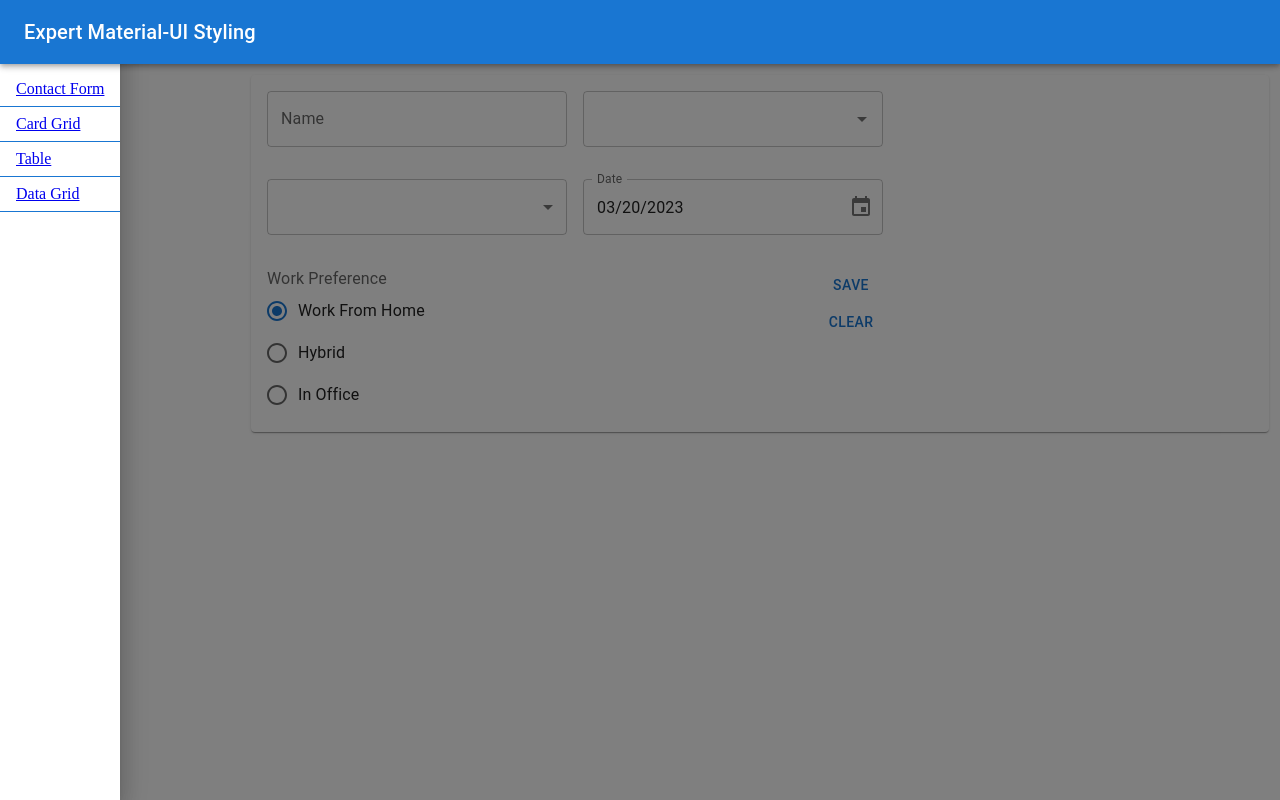
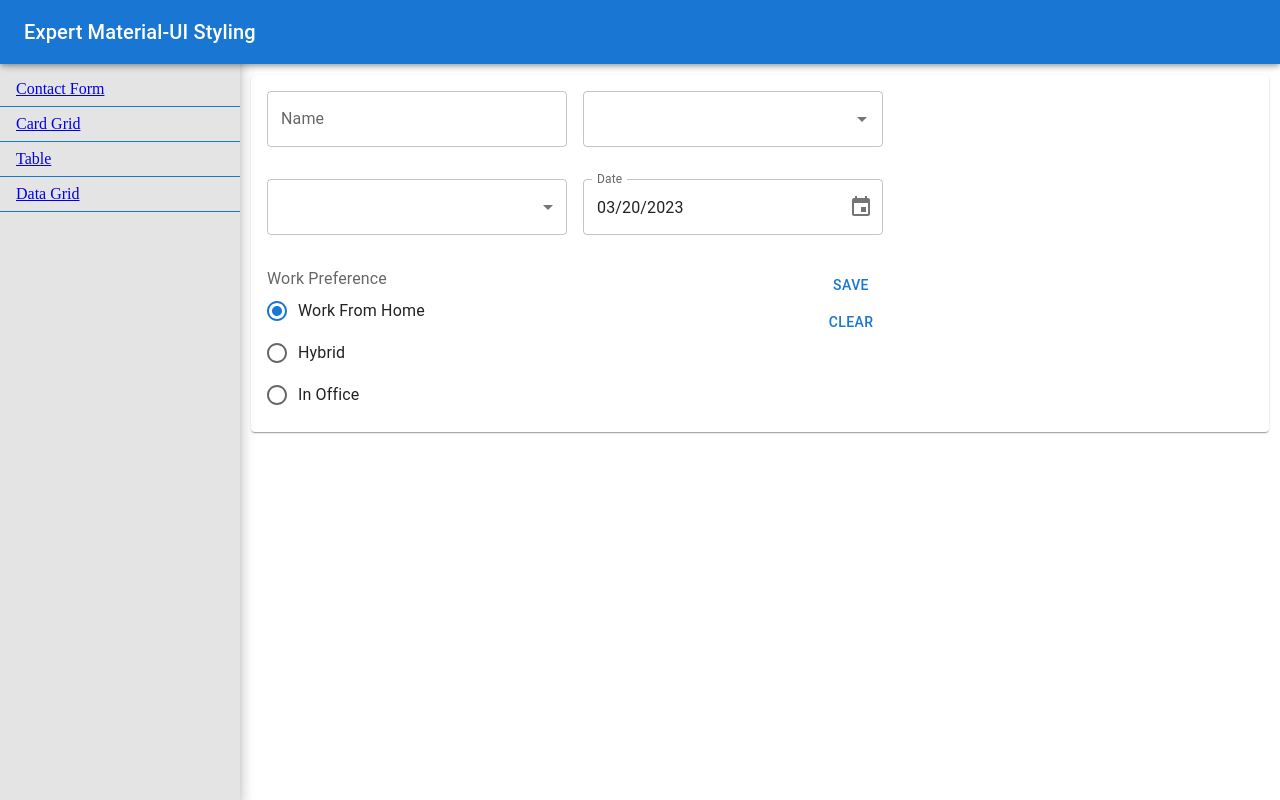
Before and after one commit to maxymlyskov/beaMui, a React (Create React App) app: page / in a window 1280 px wide. Built offline with nearby package versions, Linux system fonts and the light colour scheme; the HTML template or start-up script is replaced by a standard one.

Commit message:
Added styling NavDrawer component.

```diff
--- a/src/Components/Scaffold/NavDrawer.tsx
+++ b/src/Components/Scaffold/NavDrawer.tsx
@@ -65,9 +65,16 @@ export default function NavDrawer() {
             </Toolbar>
           </AppBar>
           <Drawer
+            disableEnforceFocus
+            sx={styles(theme).drawer}
             variant="temporary"
             open={true}
+            transitionDuration={{
+              enter: transitionDuration,
+              exit: transitionDuration
+            }}
 
+            PaperProps={{ elevation: 9, sx: styles(theme).drawerPaper }}
           >
             <Toolbar />
             <div>
```
